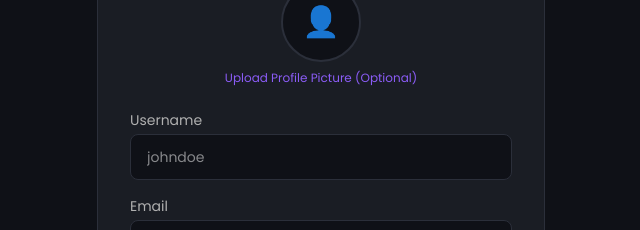
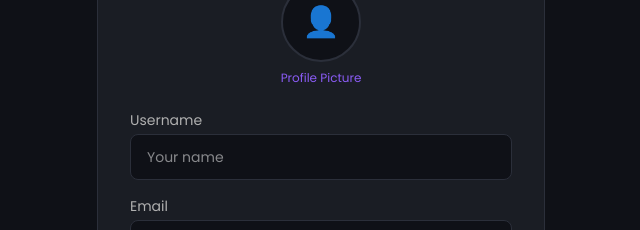
Before and after one commit to Drashti-Mehta-22/Talksy, a React (Vite) app in the folder frontend/: page /register in a window 1280 px wide. Shown: the part 225-455 px from the top of the page, without its empty margins (319-959 px from the left). Built offline with nearby package versions, Linux system fonts and the light colour scheme; no server answers.

Commit message:
updated Registration page

```diff
--- a/frontend/src/pages/Registration.jsx
+++ b/frontend/src/pages/Registration.jsx
@@ -99,7 +99,7 @@ const Registration = () => {
             </div>
             <label className="text-xs cursor-pointer hover:underline"
               style={{ color: '#8B5CF6' }}>
-              Upload Profile Picture (Optional)
+              Profile Picture
               <input
                 type="file"
                 accept="image/*"
@@ -113,7 +113,7 @@ const Registration = () => {
             <label className="text-sm" style={{ color: '#B0B0B0' }}>Username</label>
             <input
               type="text"
-              placeholder="johndoe"
+              placeholder="Your name"
               value={username}
               onChange={(e) => setUsername(e.target.value)}
               className="w-full px-4 py-3 rounded-lg text-sm text-white outline-none"
```
